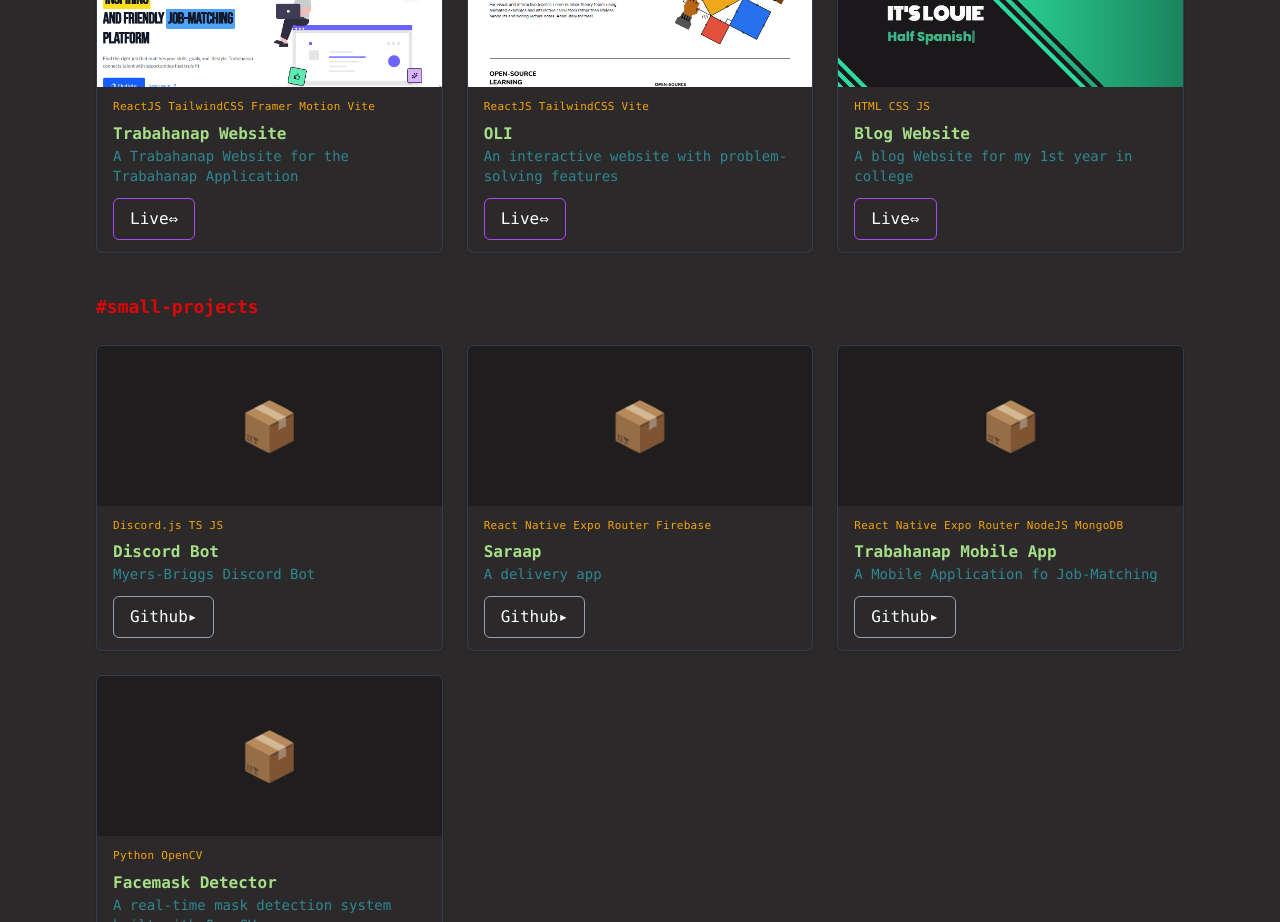
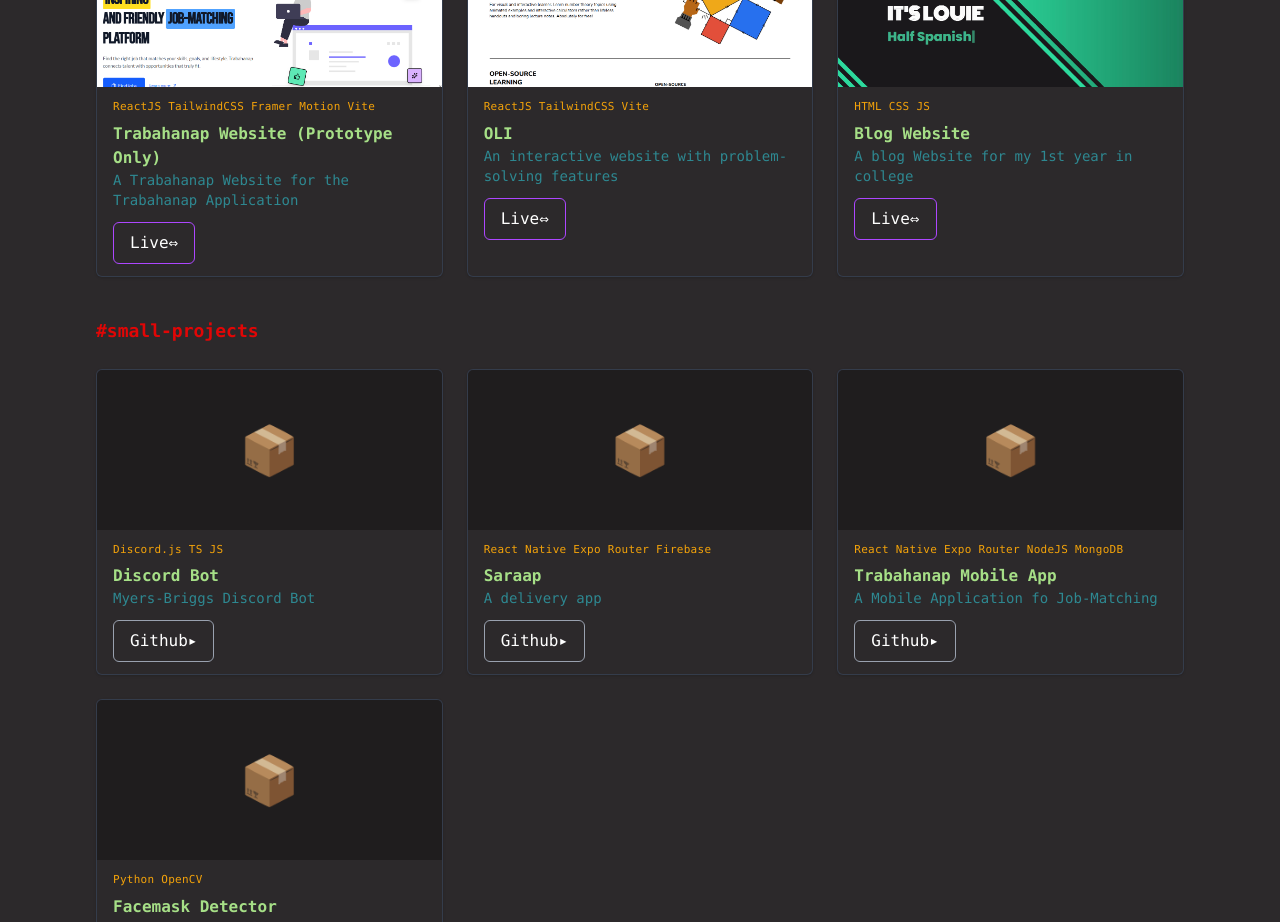
Before and after one commit to Louiedev15/louie.dev, a React (Vite) app: page / in a window 1280 px wide. Shown: the part 1160-2082 px from the top of the page. Built offline with nearby package versions, Linux system fonts and the light colour scheme.

Commit message:
Fixed Bugs

```diff
--- a/src/components/Projects.jsx
+++ b/src/components/Projects.jsx
@@ -10,7 +10,7 @@ import trabahanapImg from '../assets/trabahanap.png'
 
 const completeApps = [
   {
-    title: 'Trabahanap Website',
+    title: 'Trabahanap Website (Prototype Only)',
     desc: 'A Trabahanap Website for the Trabahanap Application',
     tech: 'ReactJS TailwindCSS Framer Motion Vite',
     img: trabahanapImg,
```
Also changed, not shown: 1 other file (tests, documents, lock files or other folders).
